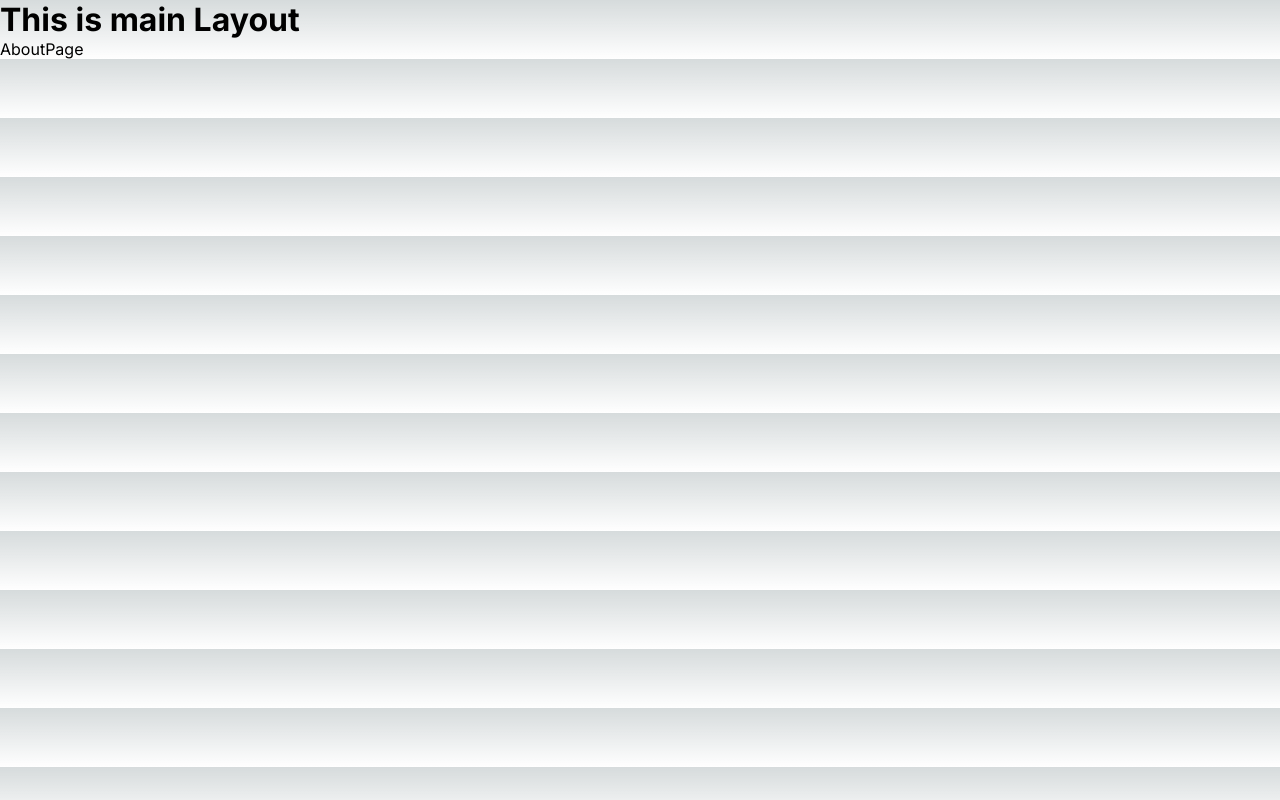
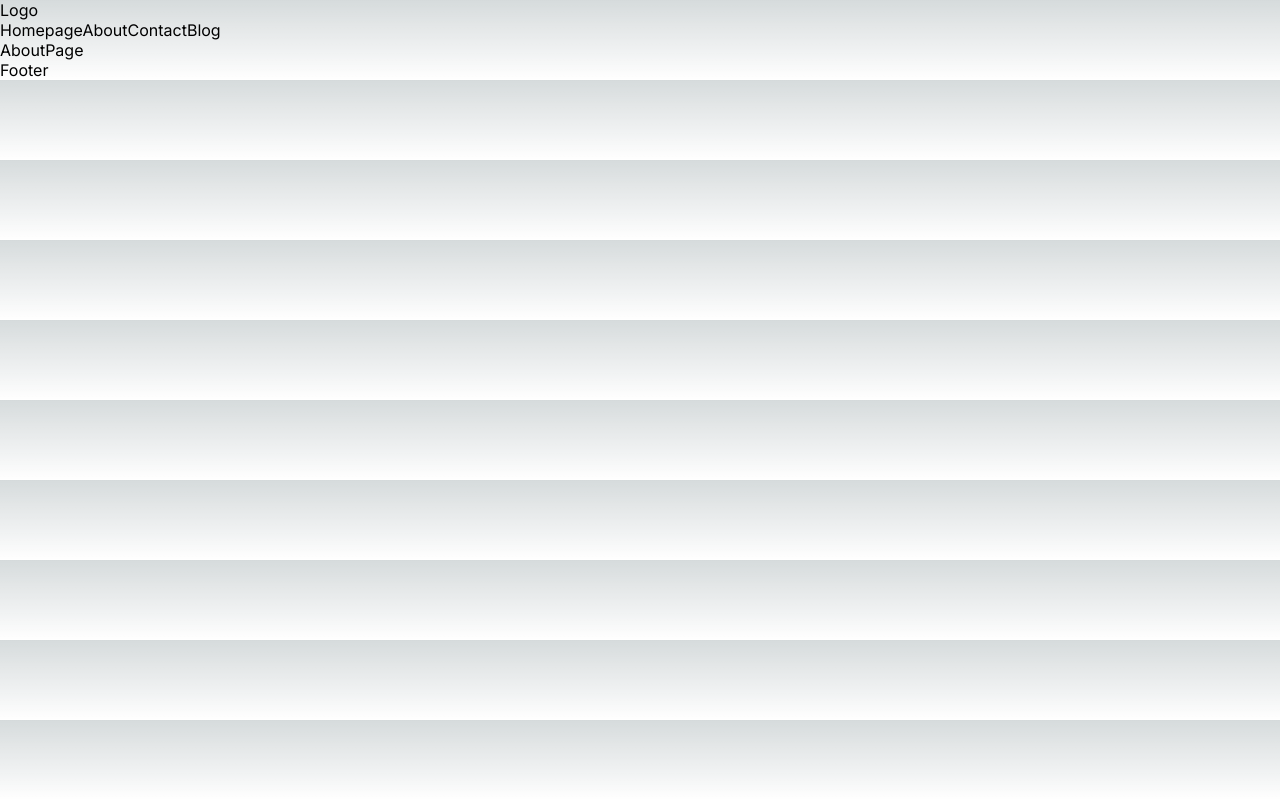
Before and after one commit to NgoTanKhoa21042001/nextjs14-lamdadev, a Next.js app: page /about in a window 1280 px wide. Built offline with nearby package versions, Linux system fonts and the light colour scheme.

Commit message:
Next.js Components

```diff
--- a/src/app/layout.js
+++ b/src/app/layout.js
@@ -1,6 +1,7 @@
 import { Inter } from "next/font/google";
 import "./globals.css";
-
+import Navbar from "../components/navbar/Navbar.jsx";
+import Footer from "../components/footer/Footer.jsx";
 const inter = Inter({ subsets: ["latin"] });
 
 export const metadata = {
@@ -12,9 +13,10 @@ export default function RootLayout({ children }) {
   return (
     <html lang="en">
       <body className={inter.className}>
-        <h1>This is main Layout</h1>
-
+        {" "}
+        <Navbar />
         {children}
+        <Footer />
       </body>
     </html>
   );
--- /dev/null
+++ b/src/components/footer/Footer.jsx
@@ -0,0 +1,7 @@
+import React from "react";
+
+const Footer = () => {
+  return <div>Footer</div>;
+};
+
+export default Footer;
--- /dev/null
+++ b/src/components/navbar/Navbar.jsx
@@ -0,0 +1,15 @@
+import Link from "next/link";
+import React from "react";
+import Links from "./links/Links";
+const Navbar = () => {
+  return (
+    <div>
+      <div>Logo</div>
+      <div className="">
+        <Links />
+      </div>
+    </div>
+  );
+};
+
+export default Navbar;
--- /dev/null
+++ b/src/components/navbar/links/Links.jsx
@@ -0,0 +1,33 @@
+import Link from "next/link";
+import React from "react";
+const links = [
+  {
+    title: "Homepage",
+    path: "/",
+  },
+  {
+    title: "About",
+    path: "/about",
+  },
+  {
+    title: "Contact",
+    path: "/contact",
+  },
+  {
+    title: "Blog",
+    path: "/blog",
+  },
+];
+const Links = () => {
+  return (
+    <div>
+      {links.map((link) => (
+        <Link key={link.title} href={link.path}>
+          {link.title}
+        </Link>
+      ))}
+    </div>
+  );
+};
+
+export default Links;
```
Also changed, not shown: src/app/blog/layout.jsx (deleted, +0 -12 lines).
